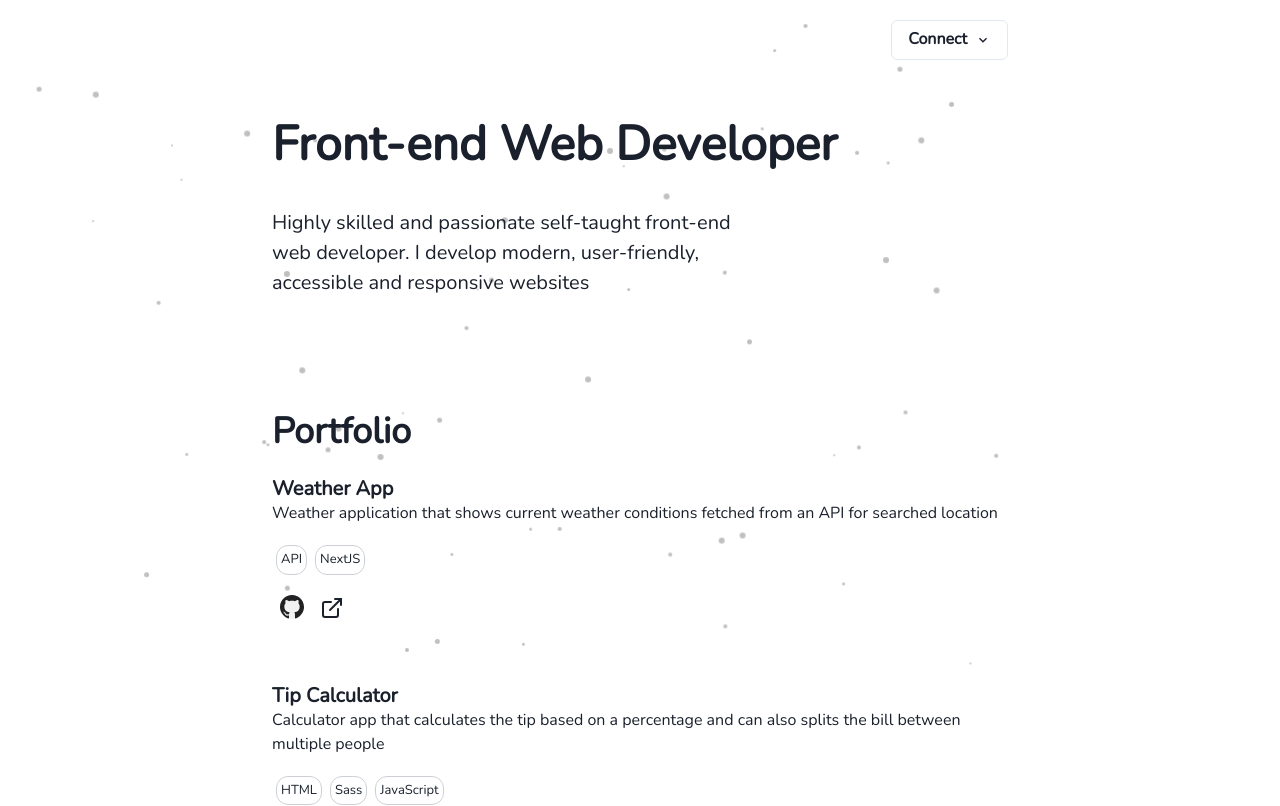
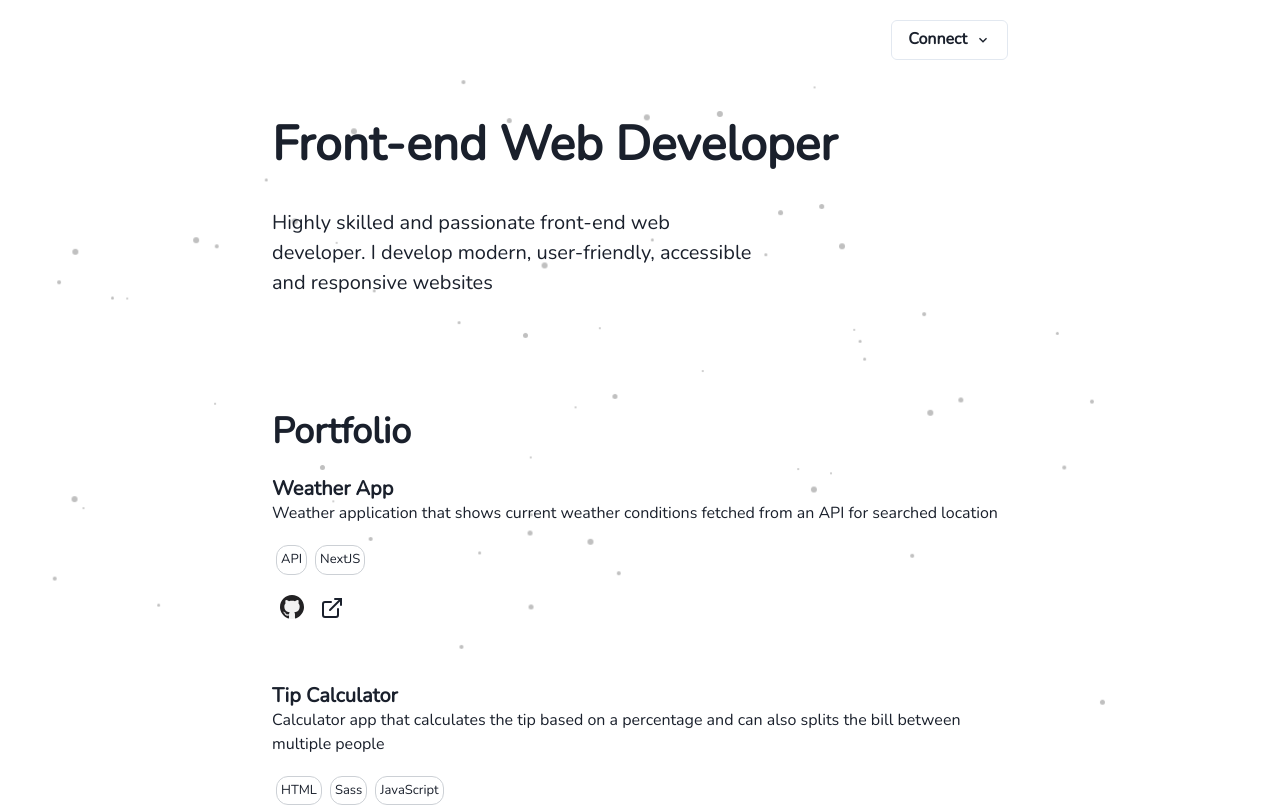
Before and after one commit to TendaiChikwiri/TendaiChikwiri.github.io, a React (Create React App) app: page / in a window 1280 px wide. Shown: the top 806 px of the page. Built offline with nearby package versions, Linux system fonts and the light colour scheme.

Commit message:
Edited Hero section

```diff
--- a/package.json
+++ b/package.json
@@ -23,7 +23,7 @@
   },
   "scripts": {
     "start": "react-scripts start",
-    "predeploy": "npm run build",
+    "predeploy": "yarn build",
     "deploy": "gh-pages -d build",
     "build": "react-scripts build",
     "test": "react-scripts test",
--- a/src/components/Hero.jsx
+++ b/src/components/Hero.jsx
@@ -7,8 +7,8 @@ const Hero = () => {
         Front-end Web Developer
       </Heading>
       <Text maxWidth="40ch" mt="10" fontSize="xl">
-        Highly skilled and passionate self-taught front-end web developer. I
-        develop modern, user-friendly, accessible and responsive websites
+        Highly skilled and passionate front-end web developer. I develop modern,
+        user-friendly, accessible and responsive websites
       </Text>
     </Box>
   );
```
